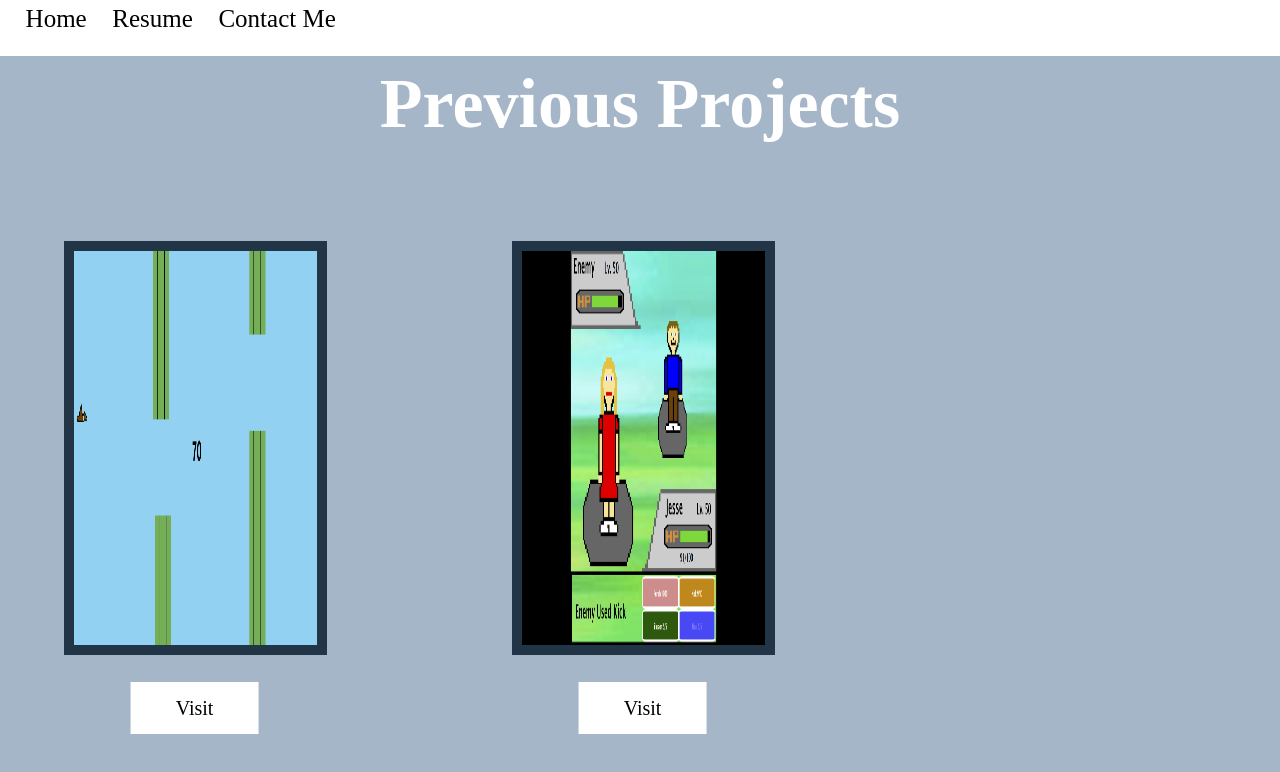
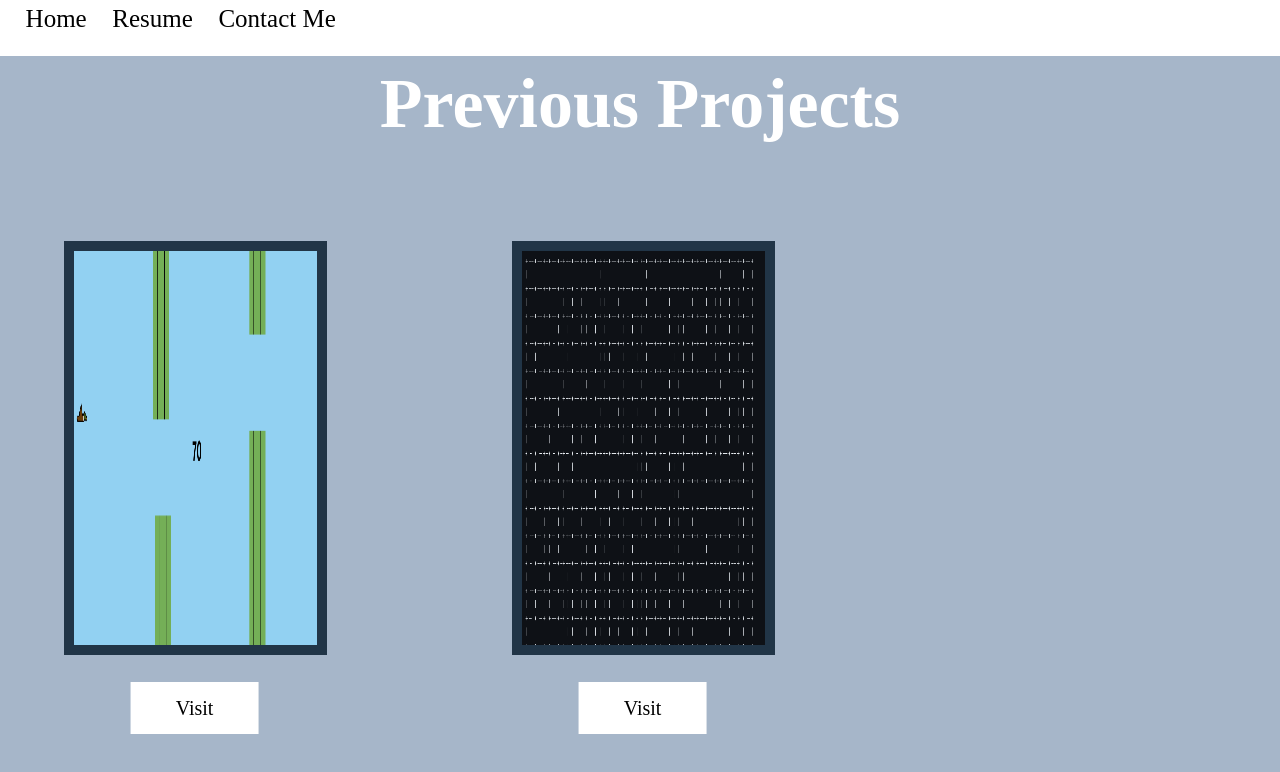
Before and after one commit to HaydenClark1/Portfolio-Website, a React (Vite) app: page /projects in a window 1280 px wide. Shown: the top 772 px of the page. Built offline with nearby package versions, Linux system fonts and the light colour scheme; a web font is replaced by a local one.

Commit message:
changed fighting game picture

```diff
--- a/src/components/Projects/Projects.tsx
+++ b/src/components/Projects/Projects.tsx
@@ -1,7 +1,7 @@
 import { Link, useNavigate } from "react-router-dom";
 import '../../style/projects.css';
 import '../../style/link.css';
-import FightingGame from '../../images/fighting-game-screenshot.png';
+import Maze from '../../images/maze.png'
 import FlappyDuck from '../../images/Flapy-Duck-Screenshot.png';
 
 function Projects(){
@@ -30,7 +30,7 @@ function Projects(){
                 <button className="flappy-duck-button" onClick={visitFlappyDuck}>Visit</button>
                 </div>
                 <div className="maze-container">
-                    <img className="maze-picture" src={FightingGame} alt="maze-picture" />
+                    <img className="maze-picture" src={Maze} alt="maze-picture" />
                     <button className="maze-button" onClick={visitMaze}>Visit</button>
                 </div>
             </div>
```
Also changed, not shown: src/images/maze.png (added).
